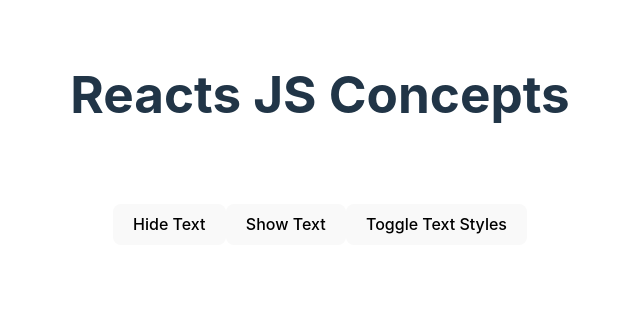
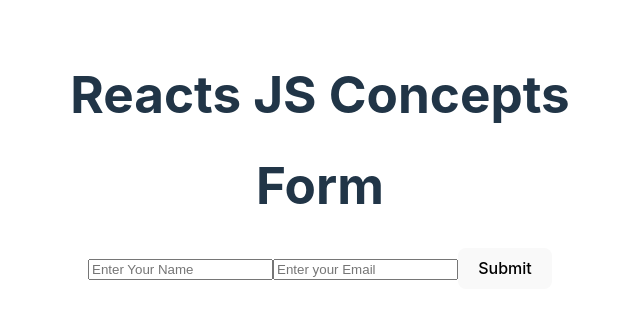
Before and after one commit to emmaowusu294/ReactJS, a React (Vite) app in the folder reactjs-concepts-2025/: page / in a window 1280 px wide. Shown: the top 318 px of the page, without its empty margins (320-960 px from the left). Built offline with nearby package versions, Linux system fonts and the light colour scheme.

Commit message:
inro to forms

```diff
--- a/reactjs-concepts-2025/src/App.jsx
+++ b/reactjs-concepts-2025/src/App.jsx
@@ -2,6 +2,7 @@
 import ClassBasedComponent from './components/class-based-components';
 import ContextButtonComponent from './components/context-context/button';
 import ContextTextComponent from './components/context-context/text';
+import FormComponent from './components/form';
 import FunctionalComponent from './components/functional-component';
 import ProductList from './components/products';
 import UseReducerExample from './components/use-reducer-example';
@@ -20,7 +21,8 @@
       {/* <Users /> */}
       {/* <ContextButtonComponent />
       <ContextTextComponent /> */}
-      <UseReducerExample />
+      {/* <UseReducerExample /> */}
+      <FormComponent />
     </div>
   );
 }
--- /dev/null
+++ b/reactjs-concepts-2025/src/components/form/index.jsx
@@ -0,0 +1,68 @@
+import { useState } from 'react';
+
+function FormComponent() {
+  const [nameValue, setNameValue] = useState('');
+  const [emailValue, setEmailValue] = useState('');
+  const [formData, setFormData] = useState({
+    name: '',
+    email: '',
+  });
+
+//   function handleInputChange(event) {
+//     console.log(event);
+//     const { value } = event.target;
+//     setNameValue(value);
+//   }
+
+  function handleSubmit(event) {
+    event.preventDefault();
+
+    // can call api here and passs the name
+
+    console.log(nameValue, emailValue);
+  }
+
+//   function handleEmailChange(event) {
+//     const { value } = event.target;
+//     setEmailValue(value);
+//   }
+
+  function handleOnChange(event) {
+    console.log(event.target.name);
+
+    const { name, value } = event.target;
+
+    setFormData({
+      ...formData,
+      [name]: value,
+    });
+  }
+  console.log(formData);
+
+  return (
+    <div>
+      <h1>Form</h1>
+      <form onSubmit={handleSubmit}>
+        <input
+          value={formData.name}
+          name="name"
+          id="name"
+          placeholder="Enter Your Name"
+          onChange={handleOnChange}
+        />
+        <input
+          value={formData.email}
+          type="email"
+          name="email"
+          id="email"
+          placeholder="Enter your Email"
+          onChange={handleOnChange}
+        />
+
+        <button type="submit">Submit</button>
+      </form>
+    </div>
+  );
+}
+
+export default FormComponent;
```
